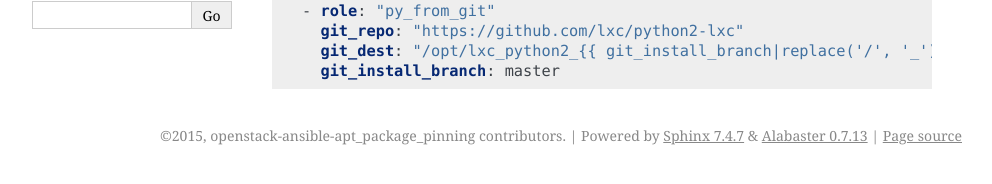
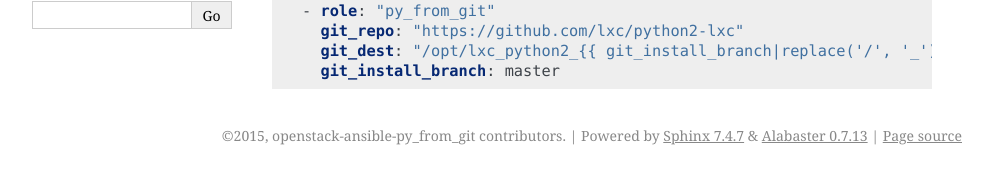
Before and after one commit to openstack-archive/openstack-ansible-py_from_git, a Sphinx documentation site: the page built from doc/source/index.rst, in a window 1280 px wide. Shown: the part 268-452 px from the top of the page, without its empty margins (148-1140 px from the left). Built offline with Sphinx 7.4.7, drawn with Linux system fonts in a browser that asks for light colours.

Commit message:
Updates for typos
This change updates a few things that were missed when the role
was cut over.

Change-Id: I95316576f3b128bce51b776a8ef3c2c4d995d1bc
Signed-off-by: Kevin Carter <kevin.carter@rackspace.com>

```diff
--- a/doc/source/conf.py
+++ b/doc/source/conf.py
@@ -1,7 +1,7 @@
 #!/usr/bin/env python3
 # -*- coding: utf-8 -*-
 #
-# openstack-ansible-apt_package_pinning documentation build configuration file, created by
+# openstack-ansible-py_from_git documentation build configuration file, created by
 # sphinx-quickstart on Mon Apr 13 20:42:26 2015.
 #
 # This file is execfile()d with the current directory set to its
@@ -32,7 +32,7 @@
 ]
 
 # The link to the browsable source code (for the left hand menu)
-oslosphinx_cgit_link = 'http://git.openstack.org/cgit/openstack/openstack-ansible-apt_package_pinning'
+oslosphinx_cgit_link = 'http://git.openstack.org/cgit/openstack/openstack-ansible-py_from_git'
 
 # Add any paths that contain templates here, relative to this directory.
 templates_path = ['_templates']
@@ -49,9 +49,9 @@
 master_doc = 'index'
 
 # General information about the project.
-project = 'openstack-ansible-apt_package_pinning'
-copyright = '2015, openstack-ansible-apt_package_pinning contributors'
-author = 'openstack-ansible-apt_package_pinning contributors'
+project = 'openstack-ansible-py_from_git'
+copyright = '2015, openstack-ansible-py_from_git contributors'
+author = 'openstack-ansible-py_from_git contributors'
 
 # The version info for the project you're documenting, acts as replacement for
 # |version| and |release|, also used in various other places throughout the
@@ -203,7 +203,7 @@
 # html_search_scorer = 'scorer.js'
 
 # Output file base name for HTML help builder.
-htmlhelp_basename = 'openstack-ansible-apt_package_pinningdoc'
+htmlhelp_basename = 'openstack-ansible-py_from_gitdoc'
 
 # -- Options for LaTeX output ---------------------------------------------
 
@@ -225,9 +225,9 @@
 # (source start file, target name, title,
 #  author, documentclass [howto, manual, or own class]).
 latex_documents = [
-    (master_doc, 'openstack-ansible-apt_package_pinning.tex',
-     'openstack-ansible-apt_package_pinning Documentation',
-     'openstack-ansible-apt_package_pinning contributors', 'manual'),
+    (master_doc, 'openstack-ansible-py_from_git.tex',
+     'openstack-ansible-py_from_git Documentation',
+     'openstack-ansible-py_from_git contributors', 'manual'),
 ]
 
 # The name of an image file (relative to this directory) to place at the top of
@@ -256,8 +256,8 @@
 # One entry per manual page. List of tuples
 # (source start file, name, description, authors, manual section).
 man_pages = [
-    (master_doc, 'openstack-ansible-apt_package_pinning',
-     'openstack-ansible-apt_package_pinning Documentation',
+    (master_doc, 'openstack-ansible-py_from_git',
+     'openstack-ansible-py_from_git Documentation',
      [author], 1)
 ]
 
@@ -271,9 +271,9 @@
 # (source start file, target name, title, author,
 #  dir menu entry, description, category)
 texinfo_documents = [
-    (master_doc, 'openstack-ansible-apt_package_pinning',
-     'openstack-ansible-apt_package_pinning Documentation',
-     author, 'openstack-ansible-apt_package_pinning', 'One line description of project.',
+    (master_doc, 'openstack-ansible-py_from_git',
+     'openstack-ansible-py_from_git Documentation',
+     author, 'openstack-ansible-py_from_git', 'One line description of project.',
      'Miscellaneous'),
 ]
 
--- a/setup.cfg
+++ b/setup.cfg
@@ -1,6 +1,6 @@
 [metadata]
-name = openstack-ansible-apt_package_pinning
-summary = APT package pinning for OpenStack Ansible
+name = openstack-ansible-py_from_git
+summary = role to install python packages from git
 description-file =
     README.rst
 author = OpenStack
```
Also changed, not shown: 2 other files.
